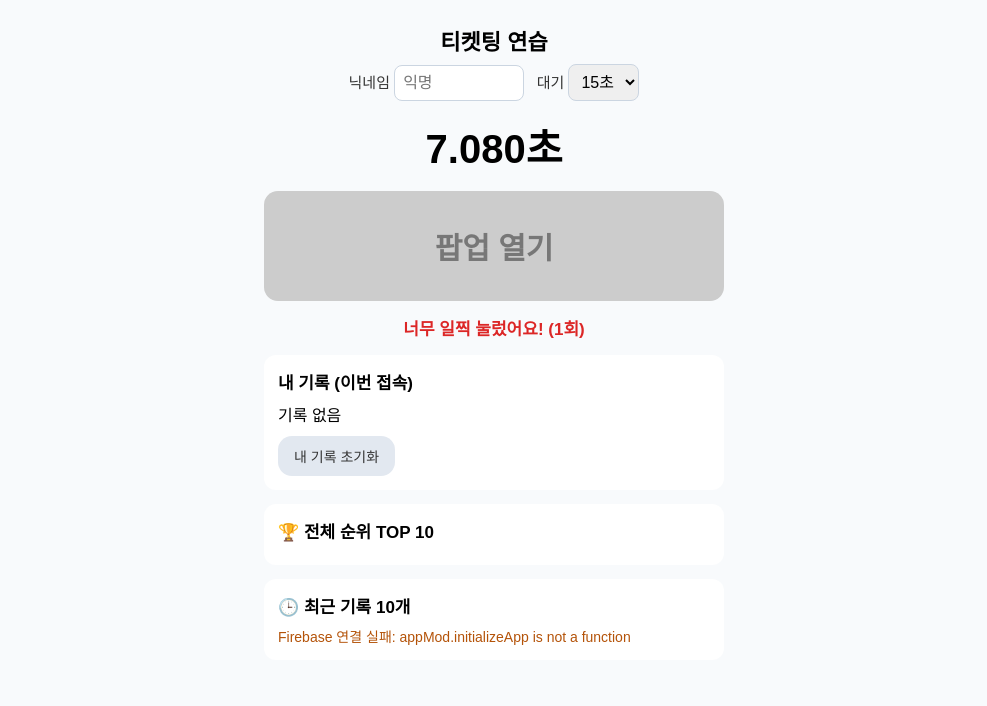
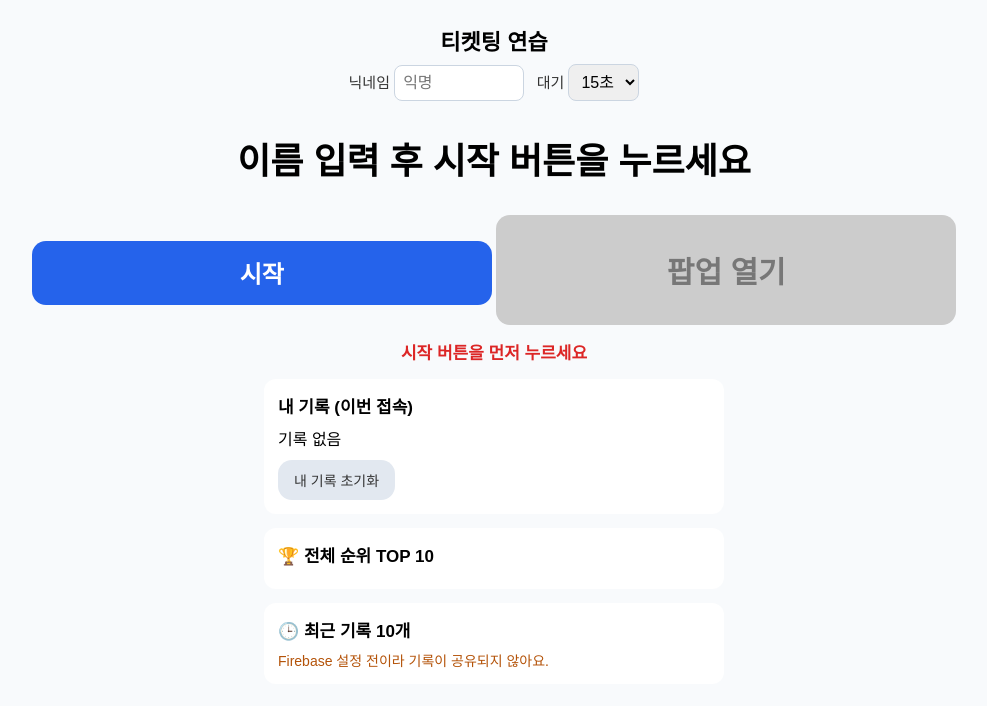
Before and after one commit to avenir0505-cloud/practice_page, a plain HTML site: page index.html in a window 1280 px wide. Both pictures are taken after a click on the button "팝업 열기". Shown: the whole page, without its empty margins (146-1133 px from the left). Drawn offline with Linux system fonts and the light colour scheme.

Commit message:
Update index.html
- 이름입력 후 확인 버튼 클릭 시 진행되도록 추가

```diff
--- a/index.html
+++ b/index.html
@@ -23,9 +23,20 @@ h2 { font-size: 22px; margin: 0 0 8px; }
 .opt { font-size: 15px; color: #333; margin-bottom: 10px; }
 .opt select, .opt input { font-size: 16px; padding: 8px; border: 1px solid #cbd5e1; border-radius: 8px; }
 .opt input { width: 130px; -webkit-user-select: text; user-select: text; }
+.opt input:disabled, .opt select:disabled { background: #e5e7eb; color: #6b7280; }
 .nouse { -webkit-user-select: none; user-select: none; }
-#status { font-size: 40px; font-weight: bold; margin: 16px 0; }
+#status {
+  font-size: 36px; font-weight: bold; margin: 12px 0;
+  min-height: 90px; display: flex; align-items: center; justify-content: center;
+}
 button { border: 0; border-radius: 14px; cursor: pointer; font-size: 20px; }
+#startBtn {
+  width: 100%; max-width: 460px; min-height: 64px;
+  font-size: 24px; font-weight: bold;
+  background: #2563eb; color: #fff;
+  margin-bottom: 12px;
+}
+#startBtn:disabled { background: #cbd5e1; color: #777; }
 #popupBtn {
   width: 100%; max-width: 460px; min-height: 110px;
   font-size: 30px; font-weight: bold;
@@ -71,7 +82,8 @@ button { border: 0; border-radius: 14px; cursor: pointer; font-size: 20px; }
 </div>
 
 <div class="nouse">
-  <div id="status">15.000초</div>
+  <div id="status">이름 입력 후 시작 버튼을 누르세요</div>
+  <button id="startBtn">시작</button>
   <button id="popupBtn">팝업 열기</button>
 </div>
 <div id="msg"></div>
@@ -105,17 +117,17 @@ button { border: 0; border-radius: 14px; cursor: pointer; font-size: 20px; }
 <script>
 /* ===== Firebase 설정: 본인 프로젝트 값으로 교체하세요 ===== */
 const firebaseConfig = {
-  apiKey: "AIzaSyDUT3cHkJRvKHXwaxZzisK5gHbE48PNvRs",
-  authDomain: "ticketing-practice-660ae.firebaseapp.com",
-  projectId: "ticketing-practice-660ae",
-  storageBucket: "ticketing-practice-660ae.firebasestorage.app",
-  messagingSenderId: "578839902454",
-  appId: "1:578839902454:web:6651d73ef9d35d01b714d7",
-  measurementId: "G-QF04P13GK4"
+  apiKey: "YOUR_API_KEY",
+  authDomain: "YOUR_PROJECT_ID.firebaseapp.com",
+  projectId: "YOUR_PROJECT_ID",
+  storageBucket: "YOUR_PROJECT_ID.firebasestorage.app",
+  messagingSenderId: "YOUR_SENDER_ID",
+  appId: "YOUR_APP_ID"
 };
 /* ======================================================= */
 
 const btn = document.getElementById("popupBtn");
+const startBtn = document.getElementById("startBtn");
 const statusEl = document.getElementById("status");
 const msgEl = document.getElementById("msg");
 const popupLayer = document.getElementById("popupLayer");
@@ -131,12 +143,13 @@ const recentList = document.getElementById("recentList");
 const boardMsg = document.getElementById("boardMsg");
 
 let timer = null;
-let active = false;
+let phase = "idle";      // idle(대기) → counting(카운트다운) → ready(활성) → done(팝업)
 let activationTime = 0;
 let earlyCount = 0;
+let hasPlayed = false;
 let records = [];
 
-/* ---------- 닉네임 (새로고침해도 유지) ---------- */
+/* ---------- 닉네임 (새로고침해도, 다음 시도에서도 유지) ---------- */
 try { nameInput.value = localStorage.getItem("ticketing_name") || ""; } catch (e) {}
 nameInput.addEventListener("input", () => {
   try { localStorage.setItem("ticketing_name", nameInput.value); } catch (e) {}
@@ -211,13 +224,31 @@ async function saveRecord(ms) {
   }
 }
 
-/* ---------- 카운트다운 ---------- */
+/* ---------- 상태 전환 ---------- */
+function setIdle() {
+  clearInterval(timer);
+  timer = null;
+  phase = "idle";
+  earlyCount = 0;
+  btn.className = "";
+  msgEl.textContent = "";
+  statusEl.textContent = "이름 입력 후 시작 버튼을 누르세요";
+  startBtn.textContent = hasPlayed ? "다시 시작" : "시작";
+  startBtn.disabled = false;
+  nameInput.disabled = false;   // 대기 중에는 이름 수정/삭제 가능
+  secSel.disabled = false;
+}
+
 function startCountdown(seconds) {
   clearInterval(timer);
-  active = false;
+  phase = "counting";
   earlyCount = 0;
   msgEl.textContent = "";
   btn.className = "";
+  startBtn.disabled = true;
+  nameInput.disabled = true;
+  secSel.disabled = true;
+  nameInput.blur();             // 키보드 닫기
 
   const endTime = performance.now() + seconds * 1000;
 
@@ -227,7 +258,7 @@ function startCountdown(seconds) {
     if (remaining <= 0) {
       clearInterval(timer);
       timer = null;
-      active = true;
+      phase = "ready";
       activationTime = performance.now();
       btn.className = "ready";
       statusEl.textContent = "지금 누르세요!";
@@ -246,17 +277,23 @@ function renderMine() {
 }
 
 function handlePress() {
-  if (!active) {
+  if (phase === "idle") {
+    msgEl.textContent = "시작 버튼을 먼저 누르세요";
+    return;
+  }
+  if (phase === "counting") {
     earlyCount++;
     btn.classList.add("early");
     msgEl.textContent = "너무 일찍 눌렀어요! (" + earlyCount + "회)";
     setTimeout(() => btn.classList.remove("early"), 150);
     return;
   }
+  if (phase !== "ready") return;
 
   const clickTime = performance.now();
   const reaction = clickTime - activationTime;
-  active = false;
+  phase = "done";
+  hasPlayed = true;
   btn.className = "";
 
   popupLayer.style.display = "flex";
@@ -279,14 +316,18 @@ function handlePress() {
 btn.addEventListener("pointerdown", (e) => { e.preventDefault(); handlePress(); });
 btn.addEventListener("click", (e) => { if (e.detail === 0) handlePress(); });
 
+startBtn.addEventListener("click", () => {
+  if (phase === "idle") startCountdown(Number(secSel.value));
+});
+
 closeBtn.addEventListener("click", () => {
   popupLayer.style.display = "none";
-  startCountdown(Number(secSel.value));
+  setIdle();                    // 닉네임은 그대로 두고 대기 상태로
 });
-secSel.addEventListener("change", () => startCountdown(Number(secSel.value)));
+
 resetBtn.addEventListener("click", () => { records = []; renderMine(); });
 
-startCountdown(Number(secSel.value));
+setIdle();
 initFirebase();
 </script>
 </body>
```
